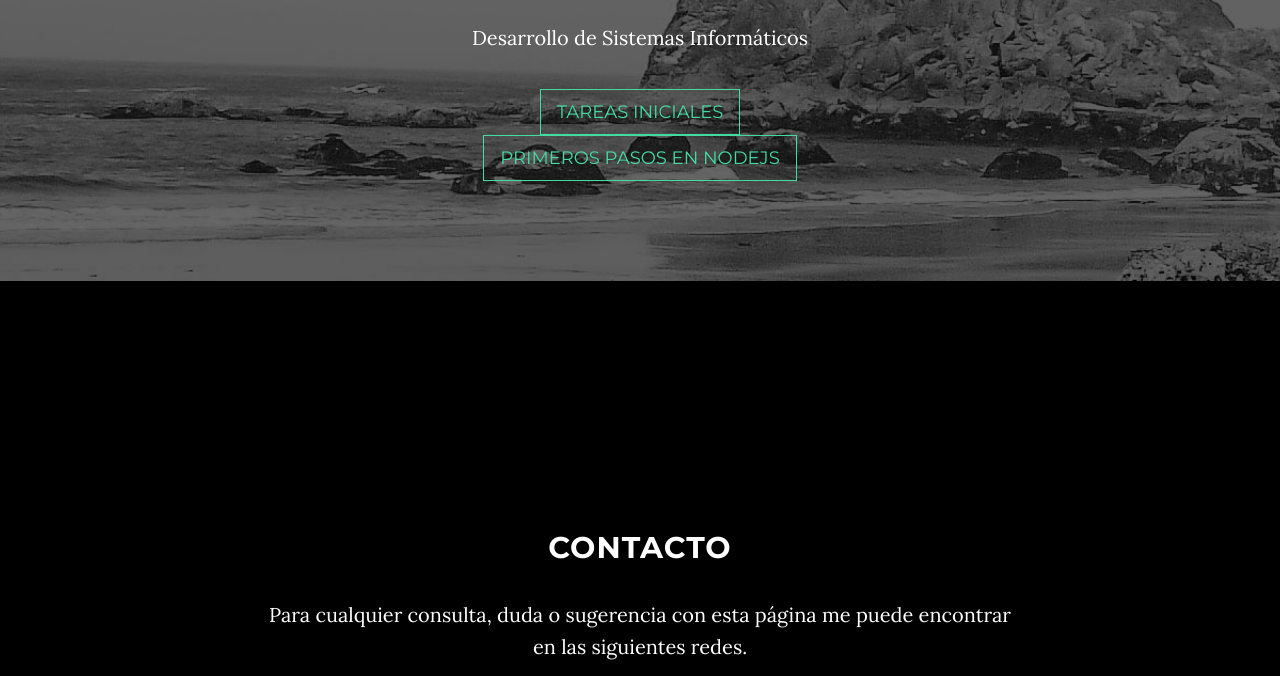
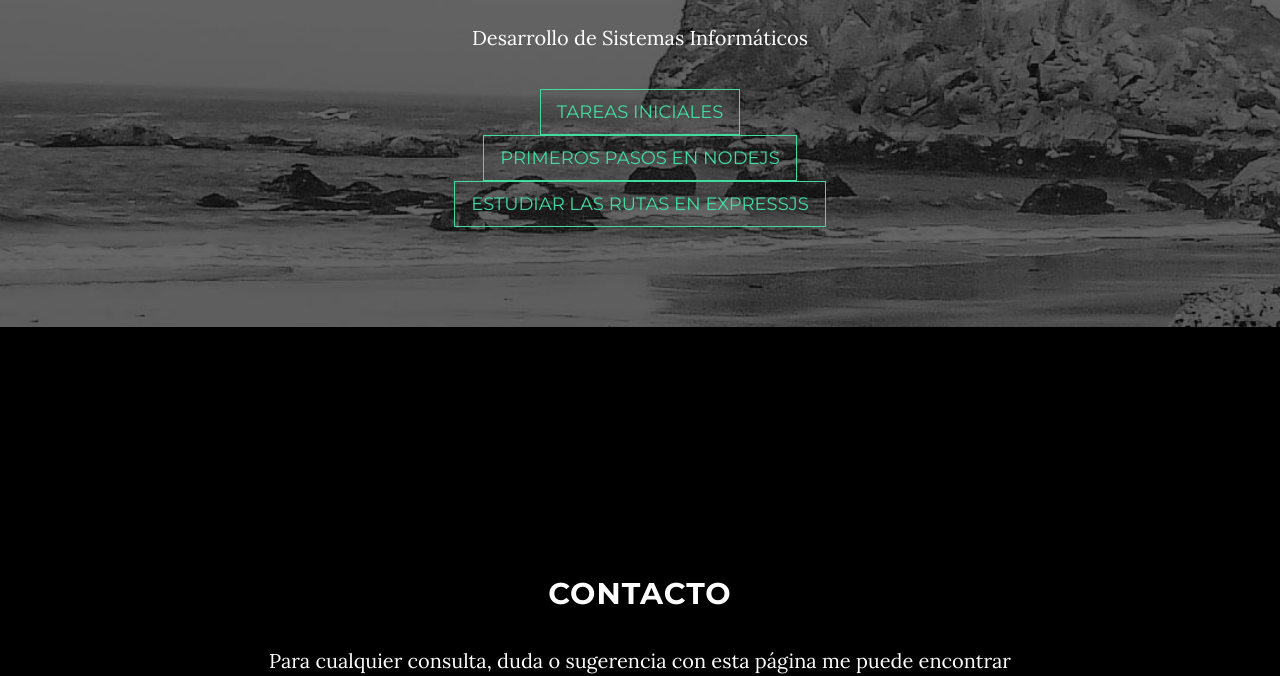
Before and after one commit to alu0100767001/dsi-joseluis, a website: page index.html in a window 1280 px wide. Shown: the part 1741-2417 px from the top of the page. Drawn offline with nearby package versions, Linux system fonts and the light colour scheme; some packages are replaced by stand-ins of ours.

Commit message:
Añadida Practica Estudiar las rutas en ExpressJS

```diff
--- a/index.html
+++ b/index.html
@@ -106,6 +106,8 @@
                     <a href="https://github.com/ULL-ESIT-DSI-1617/tareas-iniciales-kevin-edna-joseluis" class="btn btn-default btn-lg">Tareas Iniciales</a>
                     <br>
                     <a href="https://github.com/ULL-ESIT-DSI-1617/primeros-pasos-en-nodejs-edna-joseluis-kevin-35l2" class="btn btn-default btn-lg">Primeros pasos en NodeJS</a>
+                    <br>
+                    <a href="https://github.com/ULL-ESIT-DSI-1617/estudiar-las-rutas-en-expressjs-edna-joseluis-kevin-35l2.git" class="btn btn-default btn-lg">Estudiar las rutas en ExpressJS</a>
                 </div>
             </div>
         </div>
```
